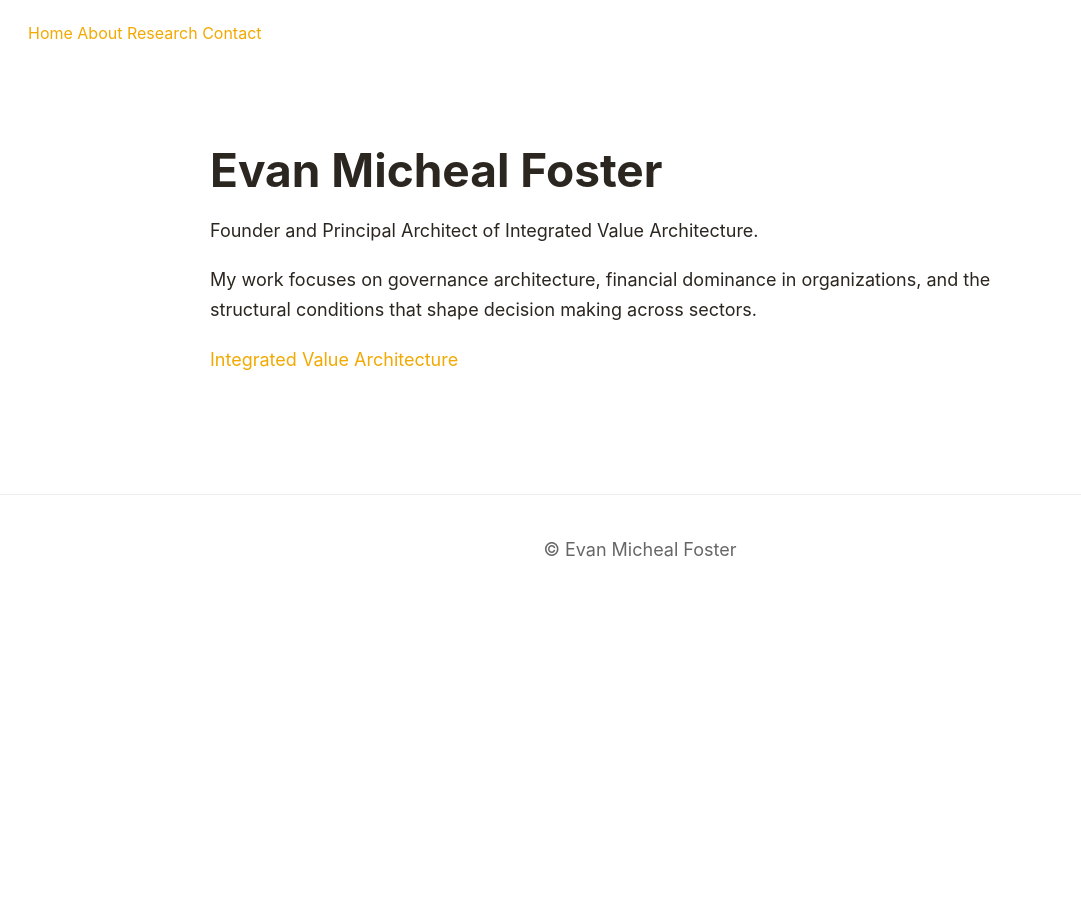
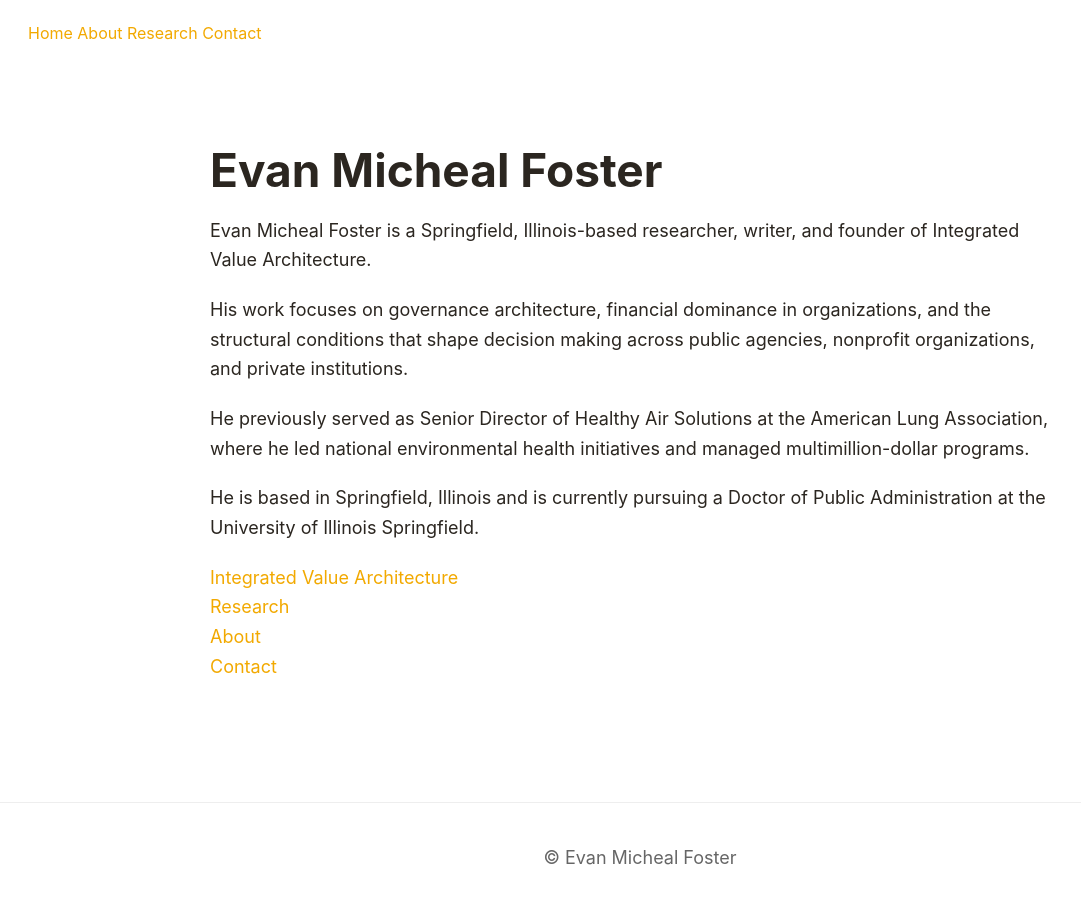
Before and after one commit to efost7873/evanmichealfoster.com, a Jekyll site: the page built from index.md, in a window 1280 px wide and 932 px high. Shown: the top 904 px of the window, without its empty margins (0-1081 px from the left). Built offline with Jekyll 4.4.1, drawn with Linux system fonts in a browser that asks for light colours.

Commit message:
Revise biography of Evan Micheal Foster
Updated biography and added description to the page.

```diff
--- a/index.md
+++ b/index.md
@@ -1,12 +1,20 @@
 ---
 layout: default
 title: Evan Micheal Foster
+description: Evan Micheal Foster is a Springfield, Illinois-based governance architecture researcher and founder of Integrated Value Architecture.
 ---
 
 # Evan Micheal Foster
 
-Founder and Principal Architect of Integrated Value Architecture.
+Evan Micheal Foster is a Springfield, Illinois-based researcher, writer, and founder of Integrated Value Architecture.
 
-My work focuses on governance architecture, financial dominance in organizations, and the structural conditions that shape decision making across sectors.
+His work focuses on governance architecture, financial dominance in organizations, and the structural conditions that shape decision making across public agencies, nonprofit organizations, and private institutions.
+
+He previously served as Senior Director of Healthy Air Solutions at the American Lung Association, where he led national environmental health initiatives and managed multimillion-dollar programs.
+
+He is based in Springfield, Illinois and is currently pursuing a Doctor of Public Administration at the University of Illinois Springfield.
 
 [Integrated Value Architecture](https://integratedvaluearchitecture.com)
+[Research](/research/)
+[About](/about/)
+[Contact](/contact/)
```
